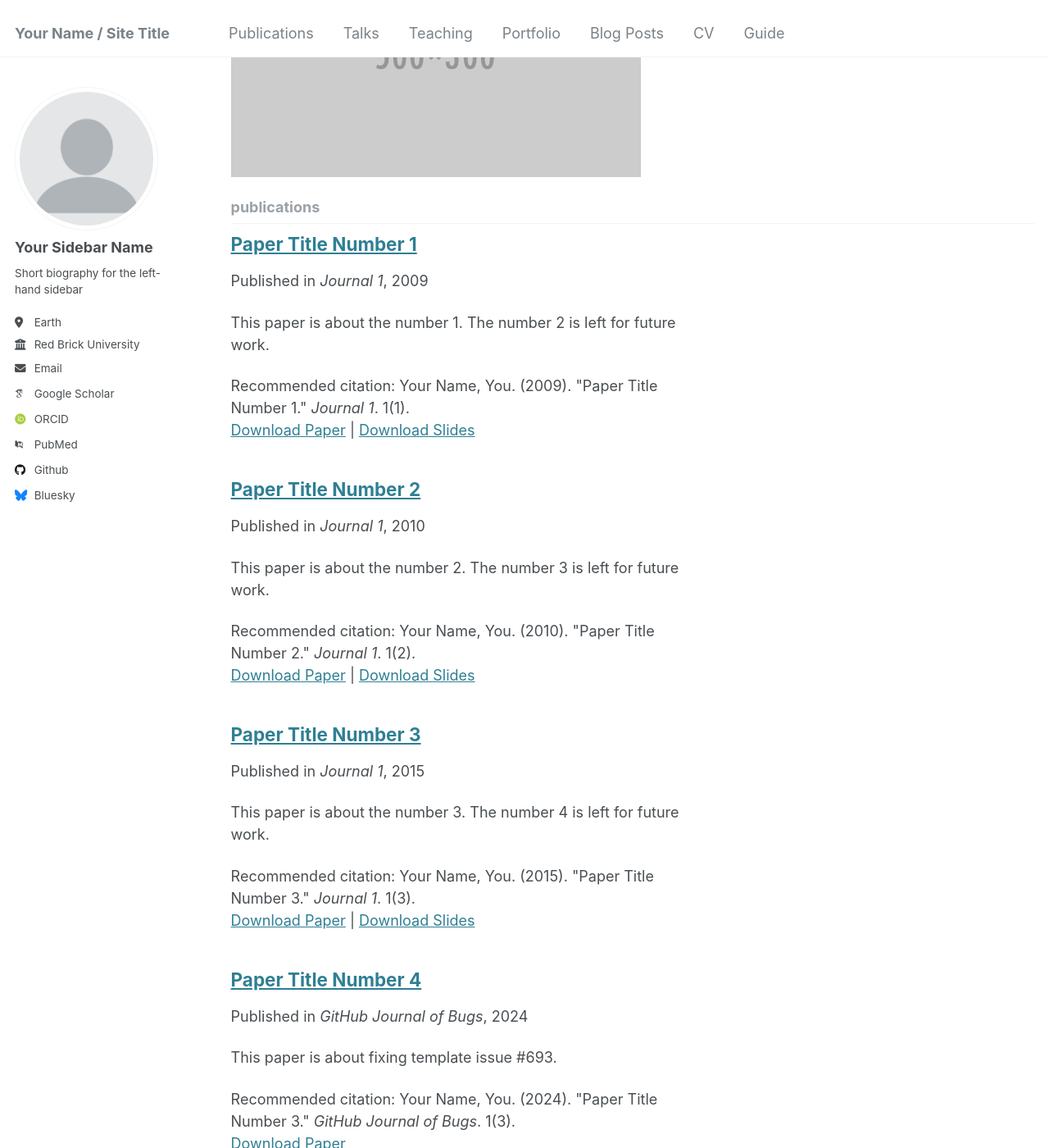
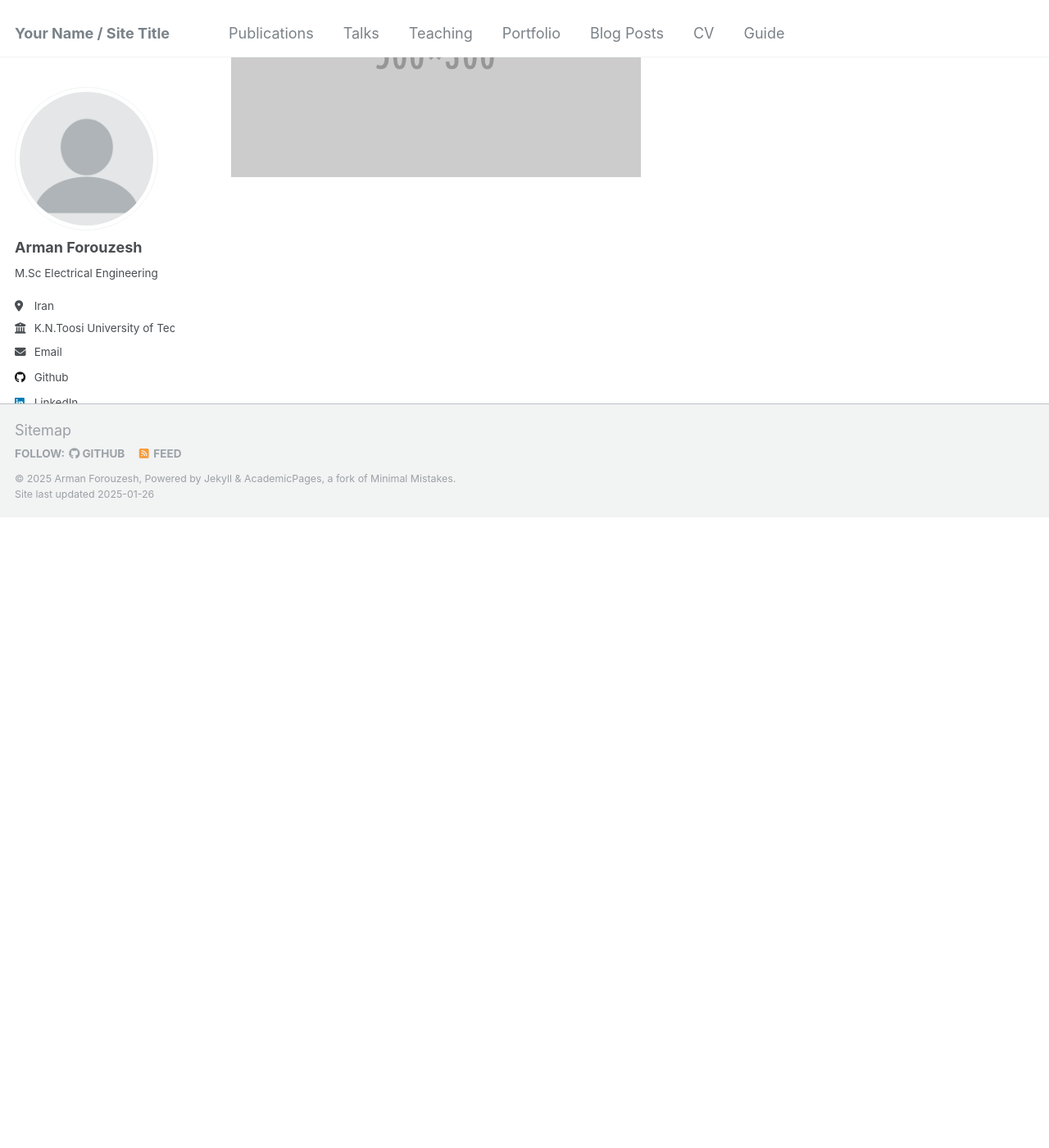
Before and after one commit to ArmanFz/ArmanFz.github.io, a Jekyll site: the page built from _pages/collection-archive.html, in a window 1280 px wide and 1400 px high, scrolled down 876 px. Shown: the whole window at 82% size. Built offline with Jekyll 4.4.1, drawn with Linux system fonts in a browser that asks for light colours; some web fonts are replaced; after the commit the page ends 1506 px from its top, so only the background shows below that; some of the changed text lies outside the part shown.

Commit message:
Update _config.yml first

```diff
--- a/_config.yml
+++ b/_config.yml
@@ -10,11 +10,11 @@
 locale                   : "en-US"
 title                    : "Your Name / Site Title"
 title_separator          : "-"
-name                     : &name "Your Name"
+name                     : &name "Arman Forouzesh"
 description              : &description "personal description"
 url                      : https://academicpages.github.io # the base hostname & protocol for your site e.g. "https://[your GitHub username].github.io"
 baseurl                  : "" # the subpath of your site, e.g. "/blog"
-repository               : "academicpages/academicpages.github.io"
+repository               : "ArmanFz/armanfz.github.io"
 
 # Site Author - The following control what appear as part of the author content on the side bar.
 #               If a field is blank the icon and link will not appear, otherwise it will be shown.
@@ -22,21 +22,21 @@ repository               : "academicpages/academicpages.github.io"
 author:
   # Biographic information
   avatar           : "profile.png"
-  name             : "Your Sidebar Name"
+  name             : "Arman Forouzesh"
   pronouns         : # example: "she/her"
-  bio              : "Short biography for the left-hand sidebar"
-  location         : "Earth"
-  employer         : "Red Brick University"
+  bio              : "M.Sc Electrical Engineering"
+  location         : "Iran"
+  employer         : "K.N.Toosi University of Technology"
   uri              : # URL
   email            : "none@example.org"
 
   # Academic websites
   arxiv            : # URL - Update with the correct link to your profile
-  googlescholar    : "https://scholar.google.com/citations?user=PS_CX0AAAAAJ"
+  googlescholar    : # "https://scholar.google.com/citations?user=PS_CX0AAAAAJ"
   impactstory      : # URL
-  orcid            : "http://orcid.org/yourorcidurl"
+  orcid            : # "http://orcid.org/yourorcidurl"
   semantic         : # URL
-  pubmed           : "https://www.ncbi.nlm.nih.gov/pubmed/?term=john+snow"
+  pubmed           : # "https://www.ncbi.nlm.nih.gov/pubmed/?term=john+snow"
   researchgate     : # URL
   scopus           : # URL
 
@@ -44,12 +44,12 @@ author:
   bitbucket        : # Username - Update with your username on the site
   codepen          : # Username
   dribbble         : # Username
-  github           : "academicpages"
+  github           : "armanfz"
   kaggle           : # Username
   stackoverflow    : # User number or user number and name (i.e., use "1" or "1/jeff-atwood")
 
   # Social media
-  bluesky          : "bsky.app" # Replace this with you Bluesky username
+  bluesky          : # "bsky.app" # Replace this with you Bluesky username
   facebook         : # Username
   flickr           : # Username
   foursquare       : # Username
@@ -58,7 +58,7 @@ author:
   keybase          : # Username
   instagram        : # Username
   lastfm           : # Username
-  linkedin         : # Username
+  linkedin         : "arman-forouzesh-40a68a205"
   mastodon         : # URL
   medium           : # URL
   pinterest        : # Username
@@ -213,16 +213,16 @@ kramdown:
 # These settings control the types of collections used by the template
 collections:
   teaching:
-    output: true
+    output: False
     permalink: /:collection/:path/
   publications:
-    output: true
+    output: False
     permalink: /:collection/:path/
   portfolio:
     output: true
     permalink: /:collection/:path/
   talks:
-    output: true
+    output: False
     permalink: /:collection/:path/
 
 
```
